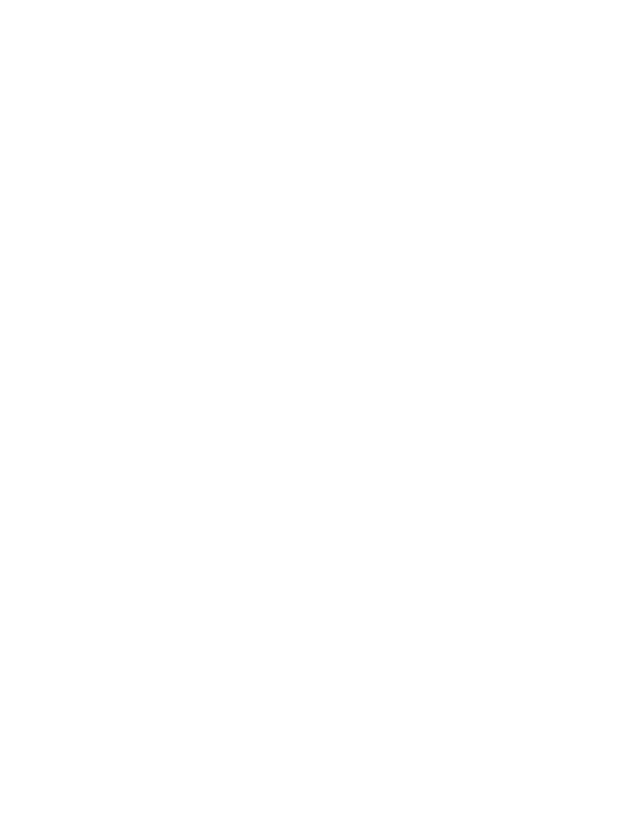
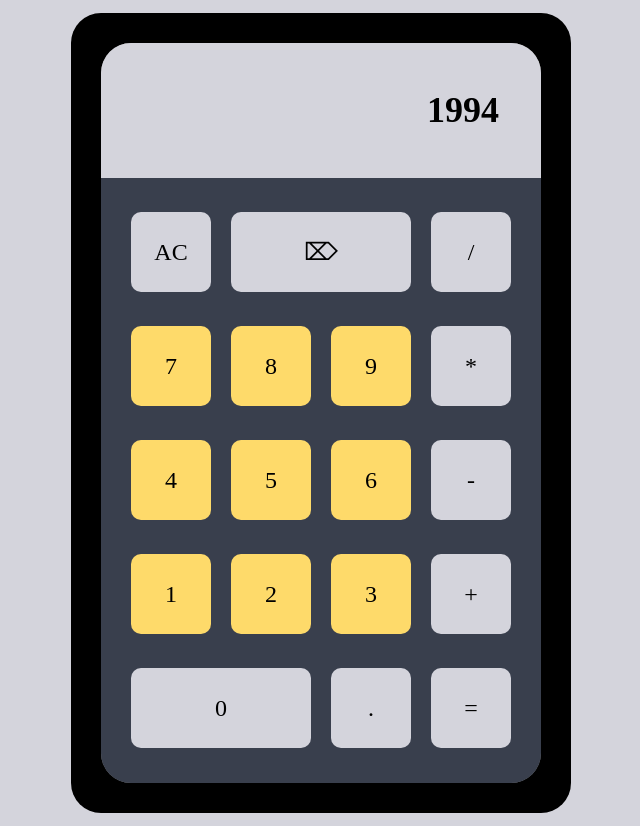
Before and after one commit to jeyden94/top-calculator, a plain HTML site: page index.html in a window 1280 px wide. Shown: the whole page, without its empty margins (319-959 px from the left). Before the commit the page ends 800 px from the top, so only its background shows below. Drawn offline with Linux system fonts and the light colour scheme.

Commit message:
Completed HTML and CSS

```diff
--- a/index.html
+++ b/index.html
@@ -9,6 +9,46 @@
         <script src="dom.js"></script>
     </head>
 
-    <body></body>
+    <body>
+        <div class="calc-outer-border">
+            <div class="calc-inner-border">
+                <div class="screen">
+                    <div class="output-box">
+                        <div class="output-text">1994</div>
+                    </div>
+                </div>
+                <div class="button-container">
+                    <div class="button-row clear-row">
+                        <div class="one-by-one-btn grey-btn"><h1>AC</h1></div>
+                        <div class="two-by-one-btn grey-btn"><h1>⌦</h1></div>
+                        <div class="one-by-one-btn grey-btn"><h1>/</h1></div>
+                    </div>
+                    <div class="button-row">
+                        <div class="one-by-one-btn yellow-btn"><h1>7</h1></div>
+                        <div class="one-by-one-btn yellow-btn"><h1>8</h1></div>
+                        <div class="one-by-one-btn yellow-btn"><h1>9</h1></div>
+                        <div class="one-by-one-btn grey-btn"><h1>*</h1></div>
+                    </div>
+                    <div class="button-row">
+                        <div class="one-by-one-btn yellow-btn"><h1>4</h1></div>
+                        <div class="one-by-one-btn yellow-btn"><h1>5</h1></div>
+                        <div class="one-by-one-btn yellow-btn"><h1>6</h1></div>
+                        <div class="one-by-one-btn grey-btn"><h1>-</h1></div>
+                    </div>
+                    <div class="button-row">
+                        <div class="one-by-one-btn yellow-btn"><h1>1</h1></div>
+                        <div class="one-by-one-btn yellow-btn"><h1>2</h1></div>
+                        <div class="one-by-one-btn yellow-btn"><h1>3</h1></div>
+                        <div class="one-by-one-btn grey-btn"><h1>+</h1></div>
+                    </div>
+                    <div class="button-row zero-row">
+                        <div class="two-by-one-btn grey-btn"><h1>0</h1></div>
+                        <div class="one-by-one-btn grey-btn"><h1>.</h1></div>
+                        <div class="one-by-one-btn grey-btn"><h1>=</h1></div>
+                    </div>
+                </div>
+            </div>
+        </div>
+    </body>
 
 </html>
--- a/styles.css
+++ b/styles.css
@@ -0,0 +1,107 @@
+body {
+    display: flex;
+    min-height: 95vh;
+    /* border: 1px solid red; */
+    justify-content: center;
+    align-items: center;
+    background: #d4d4dc;
+}
+
+h1 {
+    font-size: 24px;
+    font-weight: 400;
+}
+
+.calc-outer-border {
+    height: 800px;
+    width: 500px;
+    /* border: 1px solid red; */
+    margin: 5px;
+    display: flex;
+    justify-content: center;
+    border-radius: 30px;
+    background: black;
+}
+
+.calc-inner-border {
+    flex: 1;
+    /* border: 1px solid red; */
+    margin: 30px;
+    border-radius: 30px;
+    background: grey;
+    display: flex;
+    flex-direction: column;
+}
+
+.screen {
+    background: #d4d4dc;
+    flex: 2;
+    border-radius: 30px 30px 0px 0px;
+    display: flex;
+}
+
+.output-box {
+    /* border: 1px solid red; */
+    justify-content: flex-end;
+    flex: 1;
+    margin: 40px;
+    display: flex;
+    align-items: center;
+}
+
+.output-text {
+    /* border: 1px solid red; */
+    margin: 2px;
+    flex: 1;
+    text-align: right;
+    font-size: 36px;
+    font-weight: 700;
+}
+
+.button-container {
+    background: #393f4d;
+    flex: 9;
+    border-radius: 0px 0px 30px 30px;
+    display: flex;
+    flex-direction: column;
+    justify-content: center;
+    gap: 24px;
+}
+
+.button-row {
+    /* border: 1px solid red; */
+    height: 90px;
+    margin: 0px 20px;
+    display: flex;
+    justify-content: center;
+}
+
+.two-by-one-btn {
+    height: 80px;
+    width: 180px;
+    /* border: 1px solid red; */
+    margin: auto;
+    border-radius: 10px;
+    display: flex;
+    justify-content: center;
+    align-items: center;
+}
+
+.one-by-one-btn {
+    height: 80px;
+    width: 80px;
+    /* border: 1px solid red; */
+    margin: auto;
+    border-radius: 10px;
+    display: flex;
+    justify-content: center;
+    align-items: center;
+}
+
+.grey-btn {
+    background: #d4d4dc;
+}
+
+.yellow-btn {
+    background: #feda6a;
+}
```
